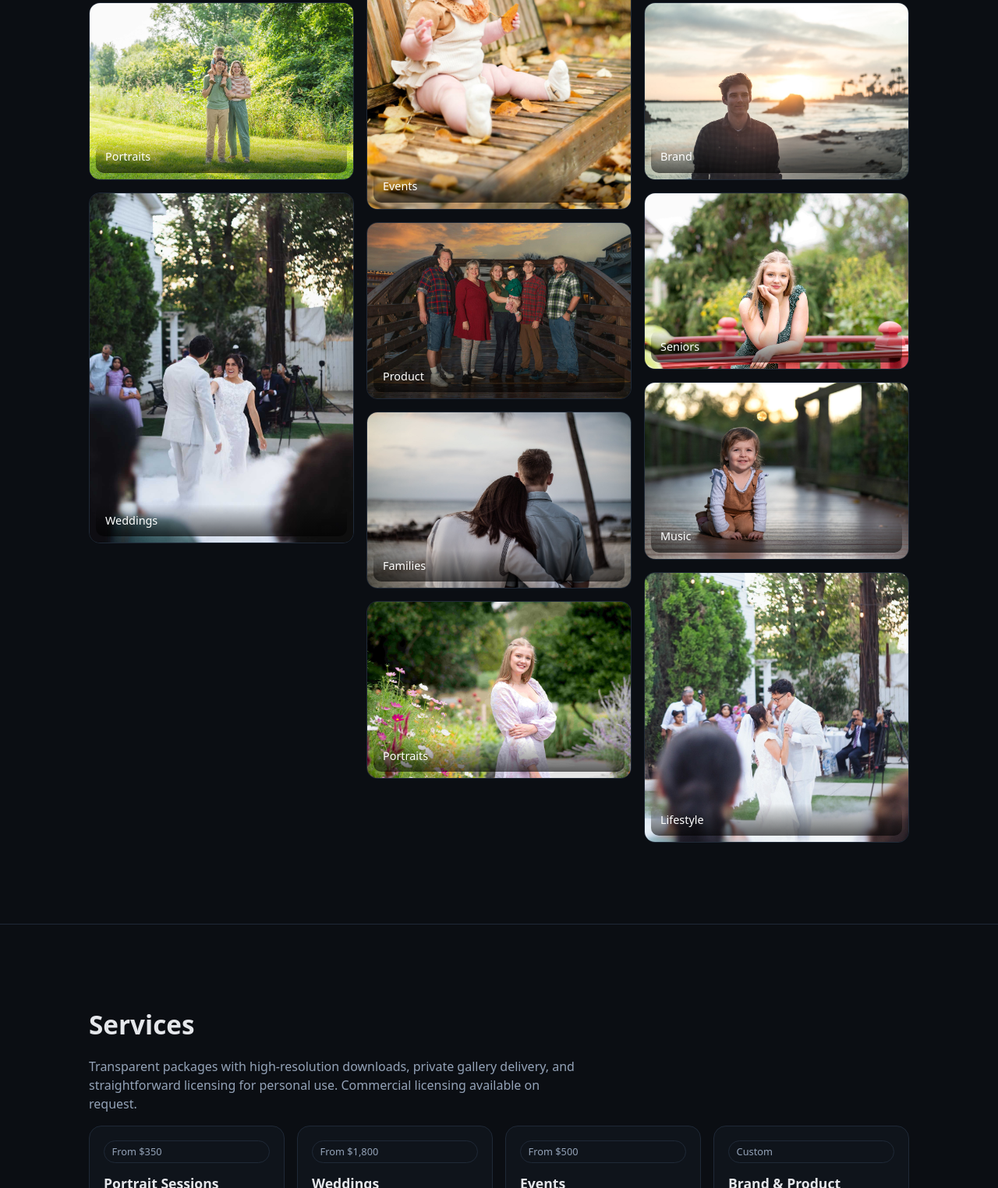
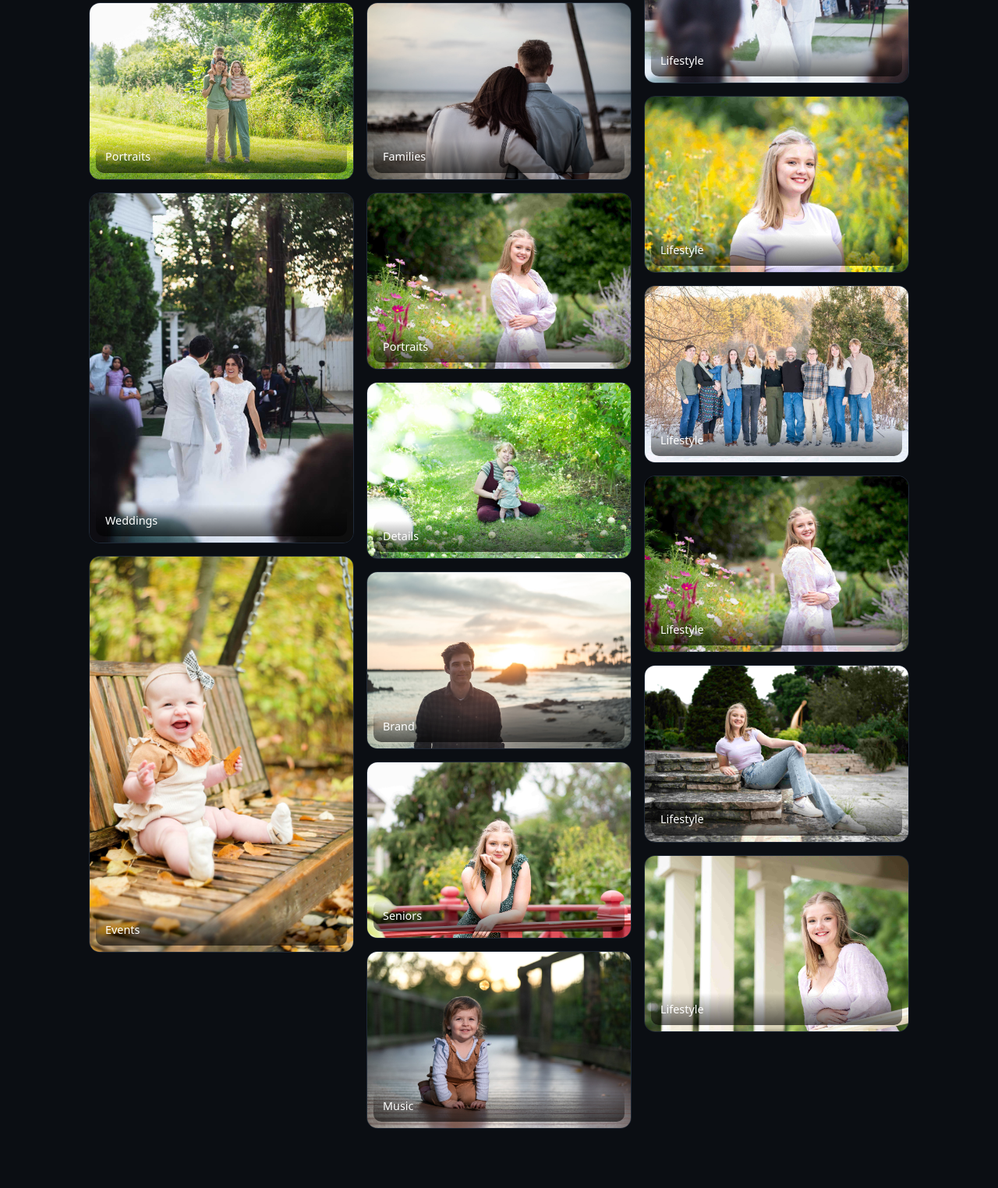
Before and after one commit to ndobbins/photowebsite, a plain HTML site: page index.html in a window 1280 px wide. Shown: the part 1507-3031 px from the top of the page at 78% size. Drawn offline with Linux system fonts and the light colour scheme.

```diff
--- a/index.html
+++ b/index.html
@@ -218,6 +218,26 @@
           <img src="images/portfolio/12_small.jpg" alt="Lifestyle couple cooking at home" loading="lazy"/>
           <figcaption class="cap">Lifestyle</figcaption>
         </figure>
+        <figure class="item" data-full="images/portfolio/13.jpg">
+          <img src="images/portfolio/13_small.jpg" alt="Lifestyle couple cooking at home" loading="lazy"/>
+          <figcaption class="cap">Lifestyle</figcaption>
+        </figure>
+        <figure class="item" data-full="images/portfolio/14.jpg">
+          <img src="images/portfolio/14_small.jpg" alt="Lifestyle couple cooking at home" loading="lazy"/>
+          <figcaption class="cap">Lifestyle</figcaption>
+        </figure>
+        <figure class="item" data-full="images/portfolio/15.jpg">
+          <img src="images/portfolio/15_small.jpg" alt="Lifestyle couple cooking at home" loading="lazy"/>
+          <figcaption class="cap">Lifestyle</figcaption>
+        </figure>
+        <figure class="item" data-full="images/portfolio/16.jpg">
+          <img src="images/portfolio/16_small.jpg" alt="Lifestyle couple cooking at home" loading="lazy"/>
+          <figcaption class="cap">Lifestyle</figcaption>
+        </figure>
+        <figure class="item" data-full="images/portfolio/17.jpg">
+          <img src="images/portfolio/17_small.jpg" alt="Lifestyle couple cooking at home" loading="lazy"/>
+          <figcaption class="cap">Lifestyle</figcaption>
+        </figure>
       </div>
     </div>
   </section>
```
